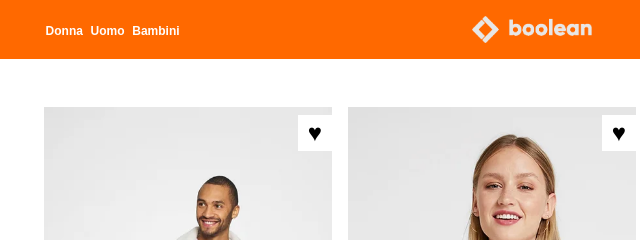
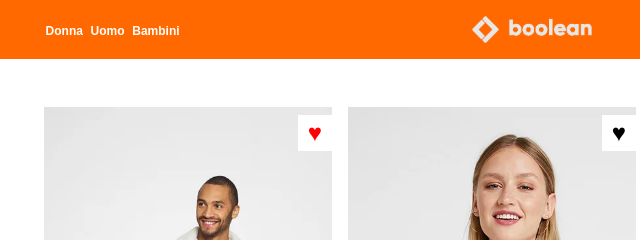
Before and after one commit to alexciccarese/html-css-boolando, a plain HTML site: page index.html in a window 1280 px wide. In both pictures the pointer is over the element 462 px from the left and 132 px from the top of the page. Shown: the top 240 px of the page, 148-788 px from the left. Drawn offline with Linux system fonts and the light colour scheme.

Commit message:
added hover on &heart

```diff
--- a/assets/style.css
+++ b/assets/style.css
@@ -143,6 +143,11 @@ main {
         top: 0.5rem;
         background-color: white;
         padding: 4px 10px;
+
+        &:hover {
+          color: var(--bo-red);
+          cursor: pointer;
+        }
       }
 
       .info {
```
